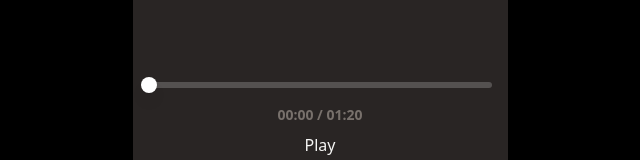
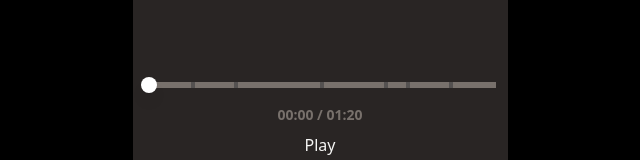
Before and after one commit to andrewpomeroy/slider-example, a Next.js app: page / in a window 1280 px wide. Shown: the part 285-445 px from the top of the page, without its empty margins (320-960 px from the left). Built offline with nearby package versions, Linux system fonts and the light colour scheme.

Commit message:
Rough first pass at chapters

```diff
--- /dev/null
+++ b/src/components/ChapterSegment.tsx
@@ -0,0 +1,47 @@
+import React from "react";
+import { cn } from "../lib/utils";
+import { TRACK_BUFFER } from "../constants";
+import { getSegmentTransforms } from "./Slider";
+import { trackHeightCn, hoverTrackHeightCn } from "../constants";
+
+export function ChapterSegment({
+  segment,
+  currentTime,
+  totalTime,
+  isFirst,
+  isLast,
+  background,
+}: {
+  segment: any;
+  currentTime: number;
+  totalTime: number;
+  isFirst: boolean;
+  isLast: boolean;
+  background: string;
+}): JSX.Element {
+  const { left, width } = getSegmentTransforms(segment, {
+    currentTime,
+    totalTime,
+    isFirst,
+    isLast,
+  });
+  return (
+    <div
+      style={{
+        left,
+        width,
+        top: "50%",
+        paddingTop: TRACK_BUFFER,
+        paddingBottom: TRACK_BUFFER,
+        boxSizing: "content-box",
+        backgroundClip: "content-box",
+      }}
+      className={cn(
+        "absolute translate-y-[-50%] inset-0",
+        trackHeightCn,
+        hoverTrackHeightCn,
+        background
+      )}
+    />
+  );
+}
--- a/src/components/Slider.tsx
+++ b/src/components/Slider.tsx
@@ -1,40 +1,89 @@
-import { motion, useMotionValue, useTransform } from 'framer-motion';
-import React, { useCallback, useEffect, useState } from 'react';
-import useMeasure from 'react-use-measure';
-import { TooltipContent, TooltipTrigger, Tooltip } from './ui/tooltip';
-import useVideoPlayback from '../hooks/useVideoPlayback';
-
-const TOTAL_TIME = 80000;
+import { motion, useMotionValue, useTransform } from "framer-motion";
+import React, { useCallback, useEffect, useState } from "react";
+import useMeasure from "react-use-measure";
+import { TooltipContent, TooltipTrigger, Tooltip } from "./ui/tooltip";
+import useVideoPlayback from "../hooks/useVideoPlayback";
+import { CHAPTER_BUFFER_PX, TOTAL_TIME } from "../constants";
+import {
+  TRACK_HEIGHT_INITIAL,
+  TRACK_HEIGHT_HOVERED,
+  TRACK_BUFFER,
+} from "../constants";
+import { ChapterSegment } from "./ChapterSegment";
 
 const msToTime = (ms: number) => {
   if (!ms) return "00:00";
   if (ms === Infinity) {
   }
   return new Date(ms).toISOString().slice(14, -5);
-}
+};
 
 const progressRatioToTime = (progressRatio: number) => {
   return msToTime(progressRatio * TOTAL_TIME);
-}
+};
 
-const Slider = ({ }) => {
-  const initialHeight = 6;
-  const height = 10;
-  const buffer = 12;
+const CHAPTERS = [0, 10000, 20000, 40000, 55000, 60000, 70000];
+
+const getChapterSegments = (chapters: number[], endTime: number) => {
+  const segments = chapters.map((chapter, index) => {
+    const nextChapter = chapters[index + 1];
+    const end = nextChapter || endTime;
+    return {
+      start: chapter,
+      end,
+    };
+  });
+  return segments;
+};
+
+export const getSegmentTransforms = (
+  segment: { start: number; end: number },
+  {
+    currentTime,
+    totalTime,
+    isFirst,
+    isLast,
+  }: {
+    currentTime: number;
+    totalTime: number;
+    isFirst: boolean;
+    isLast: boolean;
+  }
+) => {
+  const segmentTimeElapsed = Math.min(
+    Math.max(0, currentTime - segment.start),
+    segment.end - segment.start
+  );
+  // const left = `${(segment.start / totalTime) * 100}%`;
+  const left = `calc(${(segment.start / totalTime) * 100}% + ${
+    !isFirst ? CHAPTER_BUFFER_PX * 2 : 0
+  }px)`;
+  // const width = `${(segmentTimeElapsed / totalTime) * 100}%`;
+  const width = `calc(${(segmentTimeElapsed / totalTime) * 100}% - ${
+    isFirst || isLast ? 0 : CHAPTER_BUFFER_PX * 2
+  }px)`;
+  return {
+    left,
+    width,
+  };
+};
+
+const Slider = ({}) => {
+  const chapterSegments = getChapterSegments(CHAPTERS, TOTAL_TIME);
   const [ref, bounds] = useMeasure();
   const [hovered, setHovered] = useState(false);
   const [knobHovered, setKnobHovered] = useState(false);
   const [pressed, setPressed] = useState(false);
   const mouseX = useMotionValue(0);
-  const { play, pause, playing, currentTime, skipTo } = useVideoPlayback(0, TOTAL_TIME);
+  const { play, pause, playing, currentTime, skipTo } = useVideoPlayback(
+    0,
+    TOTAL_TIME
+  );
   const [tooltipContent, setTooltipContent] = useState(msToTime(currentTime));
   const state = pressed ? "pressed" : hovered ? "hovered" : "idle";
-    const tooltipX = useTransform(
-      mouseX,
-      (v) => {
-        return `calc(${v}px - 50%)`
-      }
-      );
+  const tooltipX = useTransform(mouseX, (v) => {
+    return `calc(${v}px - 50%)`;
+  });
   const progress = currentTime / TOTAL_TIME;
   const currentTimeDisplay = progressRatioToTime(progress);
   const width = `${progress * 100}%`;
@@ -42,20 +91,19 @@ const Slider = ({ }) => {
 
   useEffect(() => {
     mouseX.onChange((v) => {
-      const progressRatio = clamp(
-        v / bounds.width,
-        0,
-        1
-      );
+      const progressRatio = clamp(v / bounds.width, 0, 1);
       setTooltipContent(String(progressRatioToTime(progressRatio)));
     });
-  })
+  });
 
-  const getTimelineCursorOffsetX = useCallback((event: React.MouseEvent<HTMLElement>) => {
-    const { clientX } = event.nativeEvent;
-    const { left } = bounds;
-    return clientX - left;
-  }, [bounds]);
+  const getTimelineCursorOffsetX = useCallback(
+    (event: React.MouseEvent<HTMLElement>) => {
+      const { clientX } = event.nativeEvent;
+      const { left } = bounds;
+      return clientX - left;
+    },
+    [bounds]
+  );
 
   const handleMouseMove = (event: React.MouseEvent<HTMLDivElement>) => {
     const offsetX = getTimelineCursorOffsetX(event);
@@ -72,10 +120,10 @@ const Slider = ({ }) => {
       1
     );
     skipTo(newPercent * TOTAL_TIME);
-  }
+  };
 
   return (
-    (<div className="flex flex-col items-center justify-center w-full">
+    <div className="flex flex-col items-center justify-center w-full">
       {/* Slider */}
       <div className="relative flex items-center justify-center w-full">
         <motion.div
@@ -90,42 +138,69 @@ const Slider = ({ }) => {
           onMouseMove={handleMouseMove}
           onPointerEnter={() => setHovered(true)}
           onPointerLeave={() => setHovered(false)}
-          style={{ height: height + buffer, paddingTop: buffer, paddingBottom: buffer }}
+          style={{
+            height: TRACK_HEIGHT_HOVERED + TRACK_BUFFER,
+            paddingTop: TRACK_BUFFER,
+            paddingBottom: TRACK_BUFFER,
+          }}
           className="flex w-full items-center justify-center relative touch-none cursor-pointer grow-0"
           initial={false}
           ref={ref}
         >
           <motion.div
-            initial={false}
-            variants={{
-              idle: { height: initialHeight },
-              hovered: { height },
-              pressed: { height },
+            className="relative w-full flex flex-col items-center justify-center"
+            style={{
+              height: TRACK_HEIGHT_INITIAL,
             }}
-            className="relative rounded-full overflow-hidden w-full"
           >
-            <div className="h-full bg-white/20" />
-            <motion.div
-              style={{ width }}
-              className="bg-primary absolute w-[20%] inset-0"
-            />
-
+            <div className="w-full flex-1 bg-white/20" />
+            {chapterSegments.map((segment, index) => {
+              return (
+                <ChapterSegment
+                  isFirst={index === 0}
+                  isLast={index === chapterSegments.length - 1}
+                  background={"bg-gray-500"}
+                  segment={segment}
+                  totalTime={TOTAL_TIME}
+                  currentTime={TOTAL_TIME}
+                  key={index}
+                />
+              );
+            })}
+            {chapterSegments.map((segment, index) => {
+              return (
+                <ChapterSegment
+                  isFirst={index === 0}
+                  isLast={index === chapterSegments.length - 1}
+                  background={"bg-primary"}
+                  segment={segment}
+                  totalTime={TOTAL_TIME}
+                  currentTime={currentTime}
+                  key={index}
+                />
+              );
+            })}
           </motion.div>
           {/* Pointer-tooltip surrogate */}
           <div className="pointer-events-none">
             <Tooltip open={hovered && !knobHovered && !pressed}>
               <TooltipTrigger asChild>
-                <motion.div className="absolute left-0 top-0 h-full" style={{
-                  x: tooltipX
-                }} aria-hidden={true}>
-                  <motion.div className={`absolute left-[-.5px] top-0 w-[1px] h-full bg-blue-300 ${hovered && !knobHovered ? "opacity-100" : "opacity-0"}`}
+                <motion.div
+                  className="absolute left-0 top-0 h-full"
+                  style={{
+                    x: tooltipX,
+                  }}
+                  aria-hidden={true}
+                >
+                  <motion.div
+                    className={`absolute left-[-.5px] top-0 w-[1px] h-full bg-blue-300 ${
+                      hovered && !knobHovered ? "opacity-100" : "opacity-0"
+                    }`}
                   />
                 </motion.div>
               </TooltipTrigger>
               <TooltipContent asChild>
-                <motion.div>
-                  {tooltipContent}
-                </motion.div>
+                <motion.div>{tooltipContent}</motion.div>
               </TooltipContent>
             </Tooltip>
           </div>
@@ -134,7 +209,9 @@ const Slider = ({ }) => {
             style={{
               transform: `translateX(calc(${knobTransformX}px - 50%))`,
             }}
-            className={`absolute left-0 top-50% origin-center ${pressed ? "cursor-grabbing" : "cursor-grab"}`}
+            className={`absolute left-0 top-50% origin-center ${
+              pressed ? "cursor-grabbing" : "cursor-grab"
+            }`}
             onMouseEnter={() => setKnobHovered(true)}
             onMouseLeave={() => setKnobHovered(false)}
           >
@@ -149,19 +226,18 @@ const Slider = ({ }) => {
       <motion.div
         initial={false}
         animate={{
-          color:
-            hovered || pressed ? "rgb(255,255,255)" : "rgb(120,113,108)",
+          color: hovered || pressed ? "rgb(255,255,255)" : "rgb(120,113,108)",
         }}
         className={`select-none mt-2 text-center text-sm font-semibold tabular-nums`}
       >
         {currentTimeDisplay} / {msToTime(TOTAL_TIME)}
       </motion.div>
-      <button className="mt-2" onClick={() => playing ? pause() : play()}>
+      <button className="mt-2" onClick={() => (playing ? pause() : play())}>
         {playing ? "Pause" : "Play"}
       </button>
-    </div>)
+    </div>
   );
-}
+};
 
 let clamp = (num: number, min: number, max: number) =>
   Math.max(Math.min(num, max), min);
--- /dev/null
+++ b/src/constants.ts
@@ -0,0 +1,7 @@
+export const TOTAL_TIME = 80000;
+export const CHAPTER_BUFFER_PX = 2;
+export const TRACK_HEIGHT_INITIAL = 6;
+export const TRACK_HEIGHT_HOVERED = 10;
+export const TRACK_BUFFER = 12;
+export const trackHeightCn = `h-[${TRACK_HEIGHT_INITIAL}px]`;
+export const hoverTrackHeightCn = `hover:h-[${TRACK_HEIGHT_HOVERED}px]`;
--- a/tailwind.config.js
+++ b/tailwind.config.js
@@ -1,14 +1,16 @@
 /** @type {import('tailwindcss').Config} */
-const colors = require('tailwindcss/colors');
+const colors = require("tailwindcss/colors");
+const { trackHeightCn, hoverTrackHeightCn } = require("./src/constants");
 
 module.exports = {
   darkMode: ["class"],
   content: [
-    './pages/**/*.{ts,tsx}',
-    './components/**/*.{ts,tsx}',
-    './app/**/*.{ts,tsx}',
-    './src/**/*.{ts,tsx}',
-	],
+    "./pages/**/*.{ts,tsx}",
+    "./components/**/*.{ts,tsx}",
+    "./app/**/*.{ts,tsx}",
+    "./src/**/*.{ts,tsx}",
+  ],
+  safelist: ["top-[50%]", trackHeightCn, hoverTrackHeightCn],
   theme: {
     container: {
       center: true,
@@ -55,7 +57,9 @@ module.exports = {
         gray: colors.stone,
         primary: {
           DEFAULT: "#1CE783",
-          light: "hsl(150.44deg 100% 87.78%)"
+          // light: "hsl(150.44deg 100% 87.78%)",
+          // light: "hsl(150.44deg 100% 87.78%)",
+          // DEFAULT: "rgba(28, 231, 131, .2)",
         },
         // background: "#F5F5F5",
       },
@@ -81,4 +85,4 @@ module.exports = {
     },
   },
   plugins: [require("tailwindcss-animate")],
-}
+};
```
